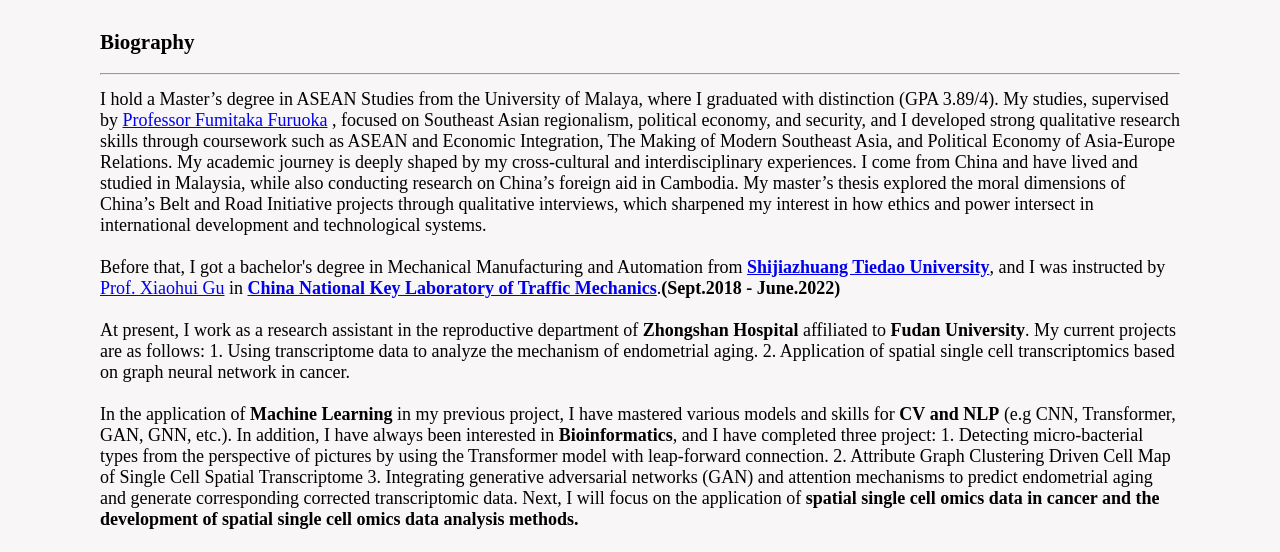
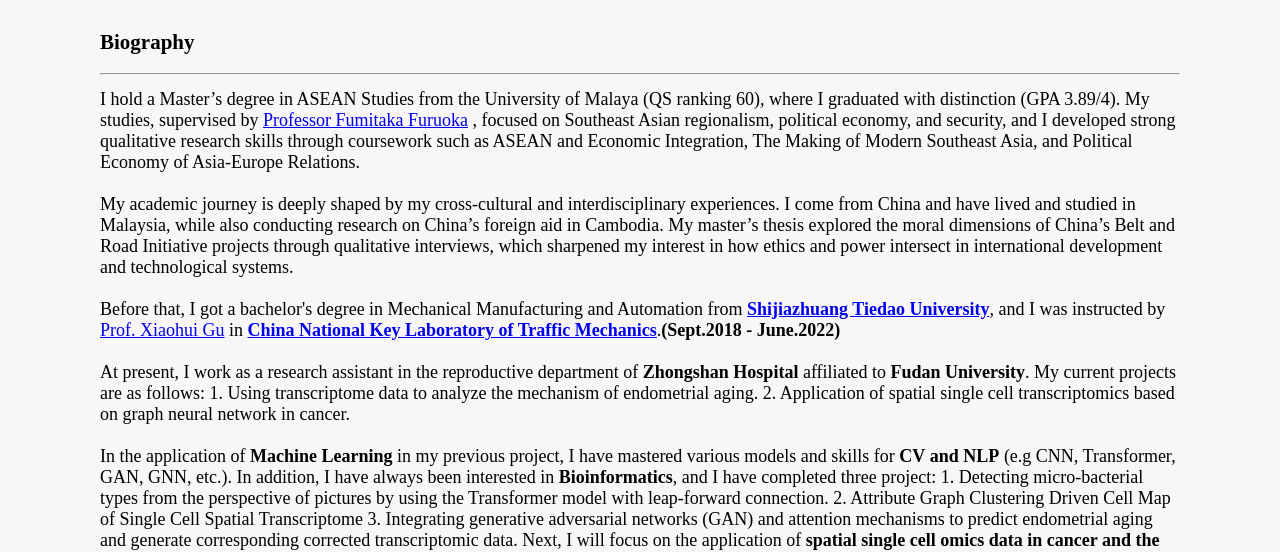
Before and after one commit to Jia-Yibo/Jia-Yibo.github.io, a plain HTML site: page index.html in a window 1280 px wide. Shown: the part 401-953 px from the top of the page. Drawn offline with Linux system fonts and the light colour scheme.

Commit message:
Update index.html

```diff
--- a/index.html
+++ b/index.html
@@ -94,12 +94,12 @@
 	<p>
 	    <font size="4">
 
-		        I hold a Master’s degree in ASEAN Studies from the University of Malaya, where I graduated with distinction (GPA 3.89/4).
+		        I hold a Master’s degree in ASEAN Studies from the University of Malaya (QS ranking 60), where I graduated with distinction (GPA 3.89/4).
 		    My studies, supervised by <a href="https://umexpert.um.edu.my/fumitaka.html" target="_blank">Professor Fumitaka Furuoka</a> , focused on Southeast Asian regionalism, political economy, and security,
 		    and I developed strong qualitative research skills through coursework such as ASEAN and Economic Integration, The Making of
 		    Modern Southeast Asia, and Political Economy of Asia-Europe Relations.
 
-                    My academic journey is deeply shaped by my cross-cultural and interdisciplinary experiences.
+                    <br><br>My academic journey is deeply shaped by my cross-cultural and interdisciplinary experiences.
 		    I come from China and have lived and studied in Malaysia, while also conducting research on China’s
 		    foreign aid in Cambodia. My master’s thesis explored the moral dimensions of China’s Belt and Road
 		    Initiative projects through qualitative interviews, which sharpened my interest in how ethics and power
```
